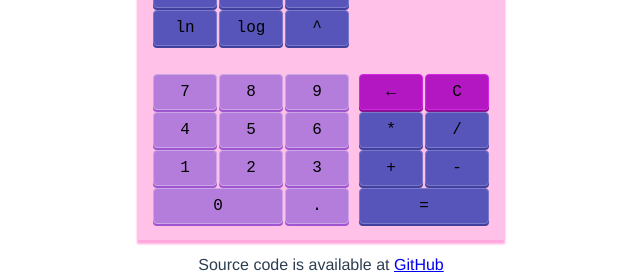
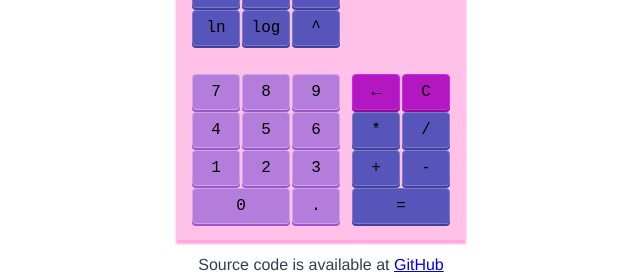
Before and after one commit to Auralcat/v-calculator, a Vue app: page / in a window 1280 px wide. Shown: the part 160-438 px from the top of the page, without its empty margins (319-959 px from the left). Built offline with nearby package versions, Linux system fonts and the light colour scheme.

Commit message:
Make square buttons, align basic operations under switch

```diff
--- a/src/components/ButtonPanel.vue
+++ b/src/components/ButtonPanel.vue
@@ -30,7 +30,7 @@ $panel-types: (
 @each $type in $panel-types {
   $cols-list: null;
 
-  $square-size: 4rem;
+  $square-size: 3rem;
 
   @for $i from 1 through map-get($type, cols) {
      $cols-list: join($cols-list, $square-size);
@@ -41,6 +41,9 @@ $panel-types: (
     grid-gap: 2px;
     grid-template-columns: $cols-list;
     padding: 4px;
+    @if (map-get($type, name) == 'basic-operations') {
+      grid-column: 3;
+    }
   }
 }
 </style>
```
